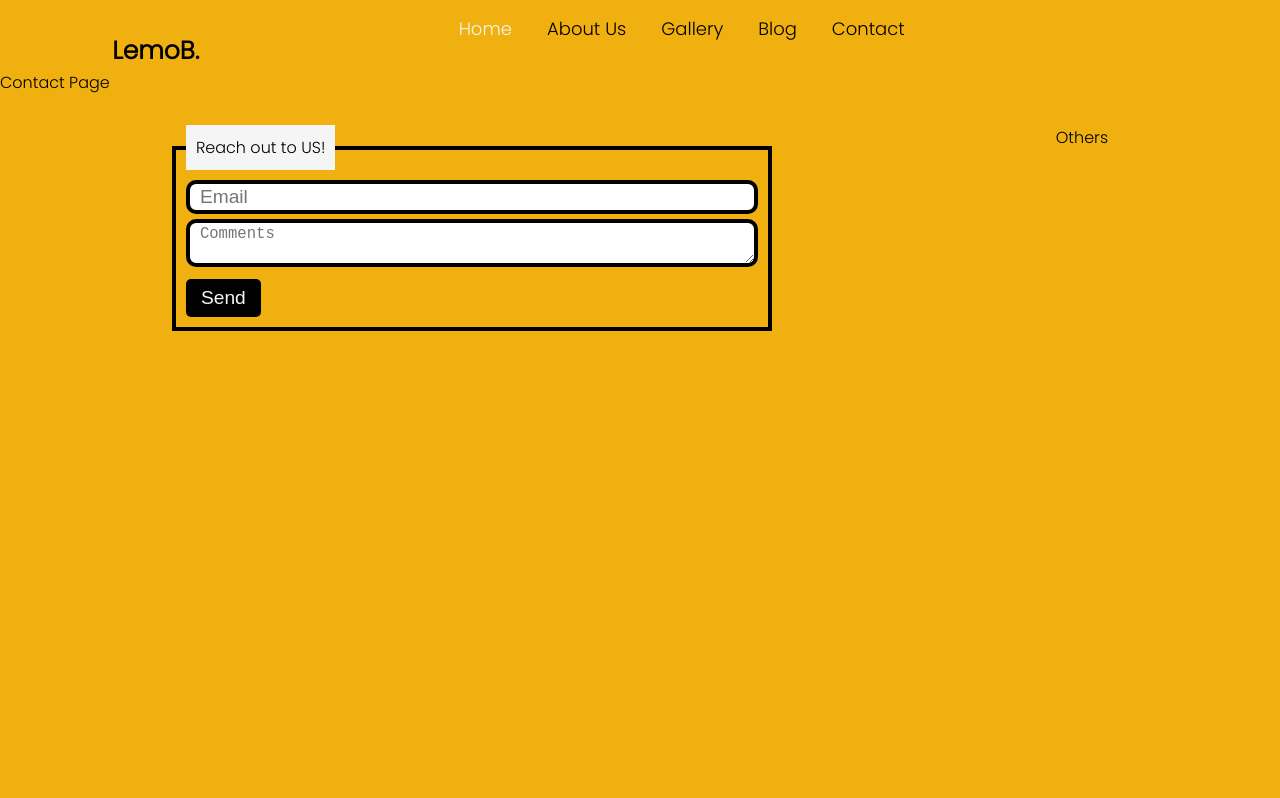
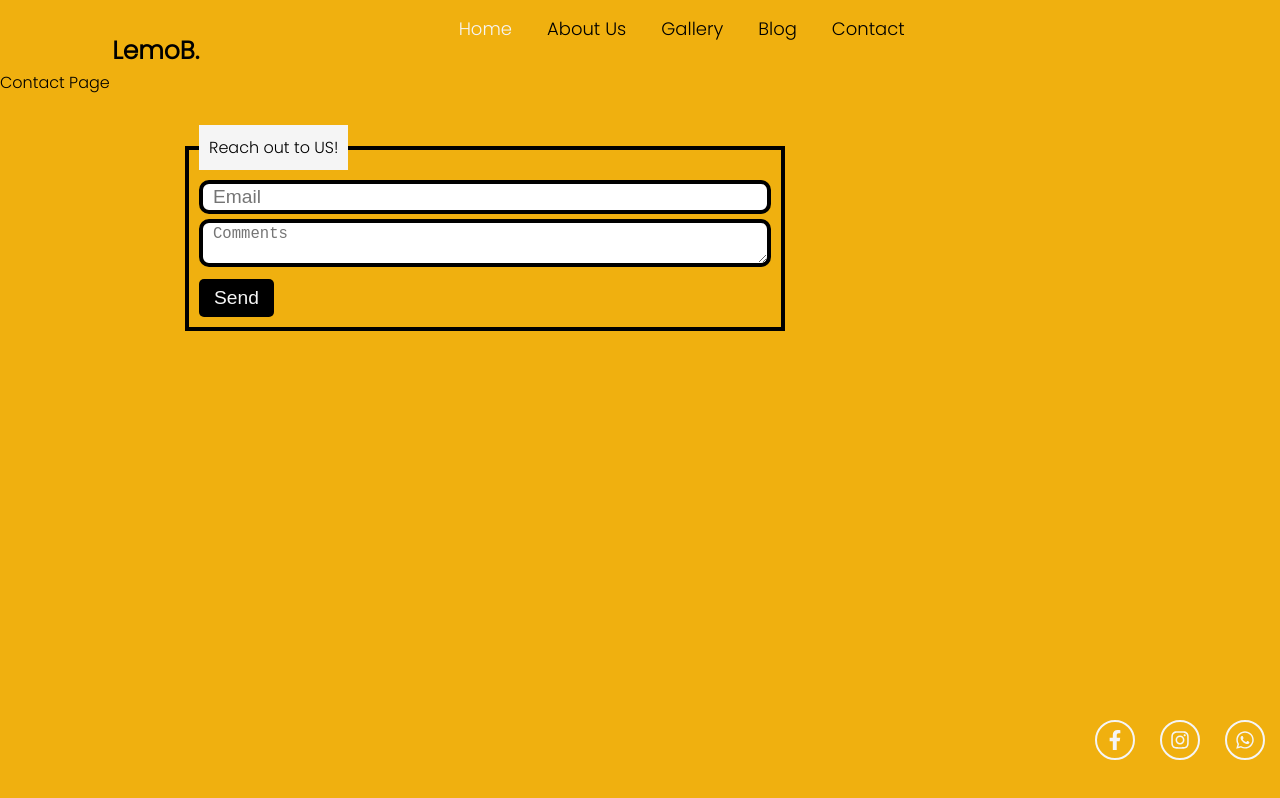
Before and after one commit to sirGentlejack/lemoB-couture-demo-landing-page, a React (Create React App) app: page /contact in a window 1280 px wide. Built offline with nearby package versions, Linux system fonts and the light colour scheme.

Commit message:
deployment processing

```diff
--- a/src/Components/Bottom.js
+++ b/src/Components/Bottom.js
@@ -1,7 +1,12 @@
+import React from "react";
+// import SocialContacts from "./SocialContacts";
+import { FaFacebookF, FaInstagram, FaWhatsapp } from "react-icons/fa";
+
+
 export default function Bottom() {
   return (
     <div className="footer">
-      <form>
+      <form  id="contact">
         <fieldset>
             <legend className="Gallery">Reach out to US!</legend>
           <input type="Email" className="input" placeholder="Email" /><br />
@@ -10,7 +15,19 @@ export default function Bottom() {
         </fieldset>
       </form>
       <div>
-        Others
+        {/* <SocialContacts /> */}
+        <div class="home-sci">
+      <a href="#" target="_blank" rel="noreferrer">
+        <FaFacebookF />
+      </a>
+
+      <a href="#" target="_blank" rel="noreferrer">
+        <FaInstagram />
+      </a>
+      <a href="#" target="_blank" rel="noreferrer">
+        <FaWhatsapp />
+      </a>
+    </div>
       </div>
     </div>
   );
--- a/src/Components/GallerySection.js
+++ b/src/Components/GallerySection.js
@@ -4,7 +4,7 @@ import Data1 from "../Data1";
 
 export default function GallerySection() {
   return (
-    <div className="Gallery">
+    <div className="Gallery" id="gallery">
       <h3 className="sub_heading">Gallery</h3>
       <div className="card_list">
         {Data1.map((item) => (
--- a/src/Components/Hero.js
+++ b/src/Components/Hero.js
@@ -1,6 +1,8 @@
 import React from "react";
 import Lemob from "../images/Lemob.png";
-import {FaFacebookF, FaInstagram, FaWhatsapp} from 'react-icons/fa';
+// import SocialContacts from "./SocialContacts";
+import { FaFacebookF, FaInstagram, FaWhatsapp } from "react-icons/fa";
+
 
 export default function Hero() {
   return (
@@ -17,24 +19,27 @@ export default function Hero() {
           numquam culpa itaque omnis animi blanditiis delectus autem?
         </p>
         <div class="btn-box">
-          <a href="#">Order now</a>
-          <a href="#">Gallery</a>
+          <a href="#contact" target="_self" rel="noreferrer">Order now</a>
+          <a href="#gallery" target="_self" rel="noreferrer">Gallery</a>
         </div>
       </div>
 
+      <div>
+        {/* <SocialContacts /> */}
         <div class="home-sci">
-
-        <a href="#">
+      <a href="#" target="_blank" rel="noreferrer">
         <FaFacebookF />
       </a>
 
-         <a href="#">
-          <FaInstagram/>
+      <a href="#" target="_blank" rel="noreferrer">
+        <FaInstagram />
       </a>
-        <a href="#">
+      <a href="#" target="_blank" rel="noreferrer">
         <FaWhatsapp />
       </a>
     </div>
+      </div>
+
       <span class="home-imghover">
         <img src={Lemob} alt="lemob logo" width="450vw" />
       </span>
--- a/src/Components/Navbar.js
+++ b/src/Components/Navbar.js
@@ -33,7 +33,6 @@ export default function Navbar() {
             <Link to="/contact">Contact</Link>
           </li>
         </ul>
-      {/* </nav> */}
           <button className="navbar_btn navbar_close">
             <TiCancel onClick={showNavbar} />
           </button>
--- /dev/null
+++ b/src/Components/SocialContacts.js
@@ -0,0 +1,19 @@
+// import React from "react";
+// import { FaFacebookF, FaInstagram, FaWhatsapp } from "react-icons/fa";
+
+// export default function SocialContacts() {
+//   return (
+//     <div class="home-sci">
+//       <a href="#" target="_blank" rel="noreferrer">
+//         <FaFacebookF />
+//       </a>
+
+//       <a href="#" target="_blank" rel="noreferrer">
+//         <FaInstagram />
+//       </a>
+//       <a href="#" target="_blank" rel="noreferrer">
+//         <FaWhatsapp />
+//       </a>
+//     </div>
+//   );
+// }
```
Lines whose indentation alone changed are shown as unchanged.
